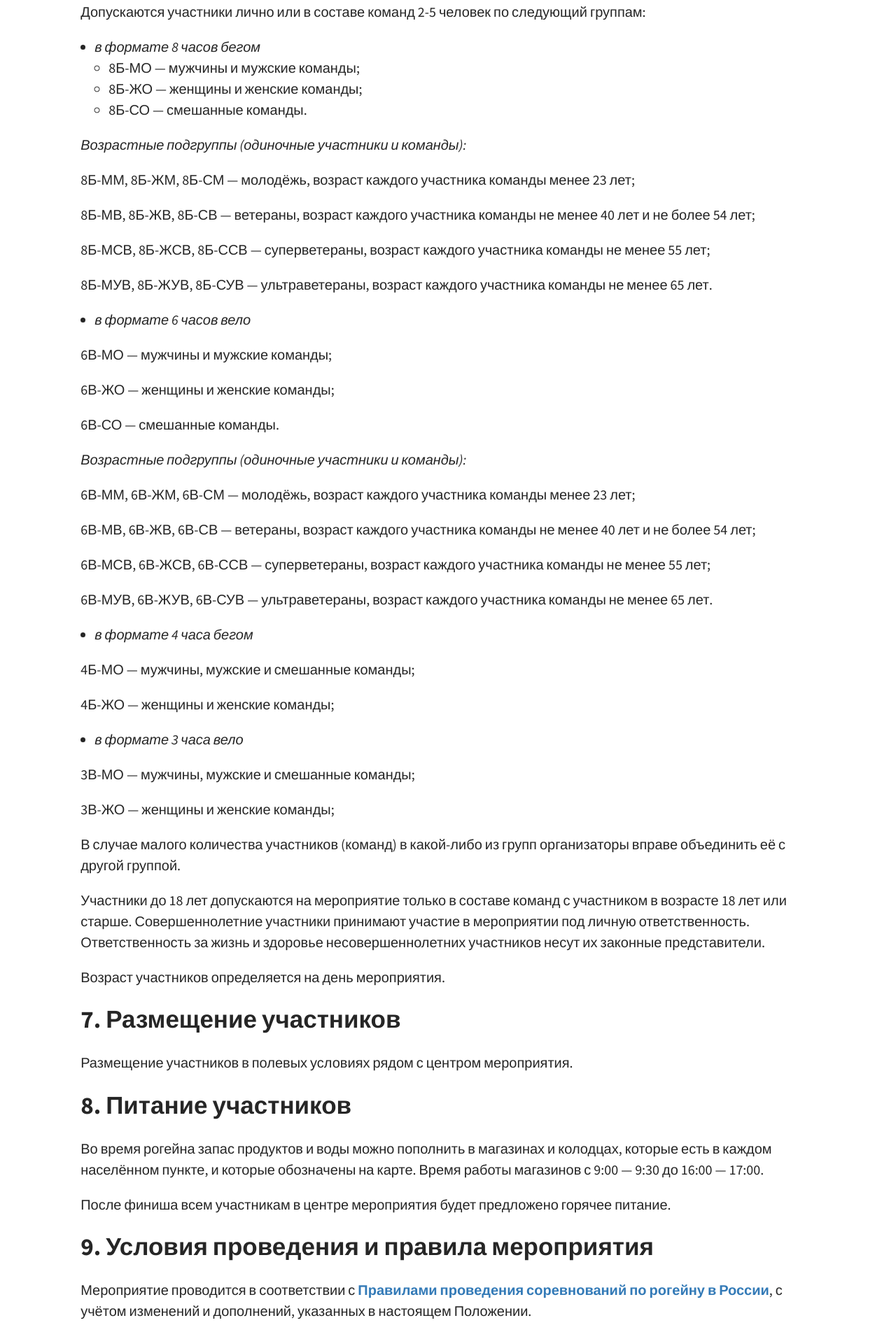
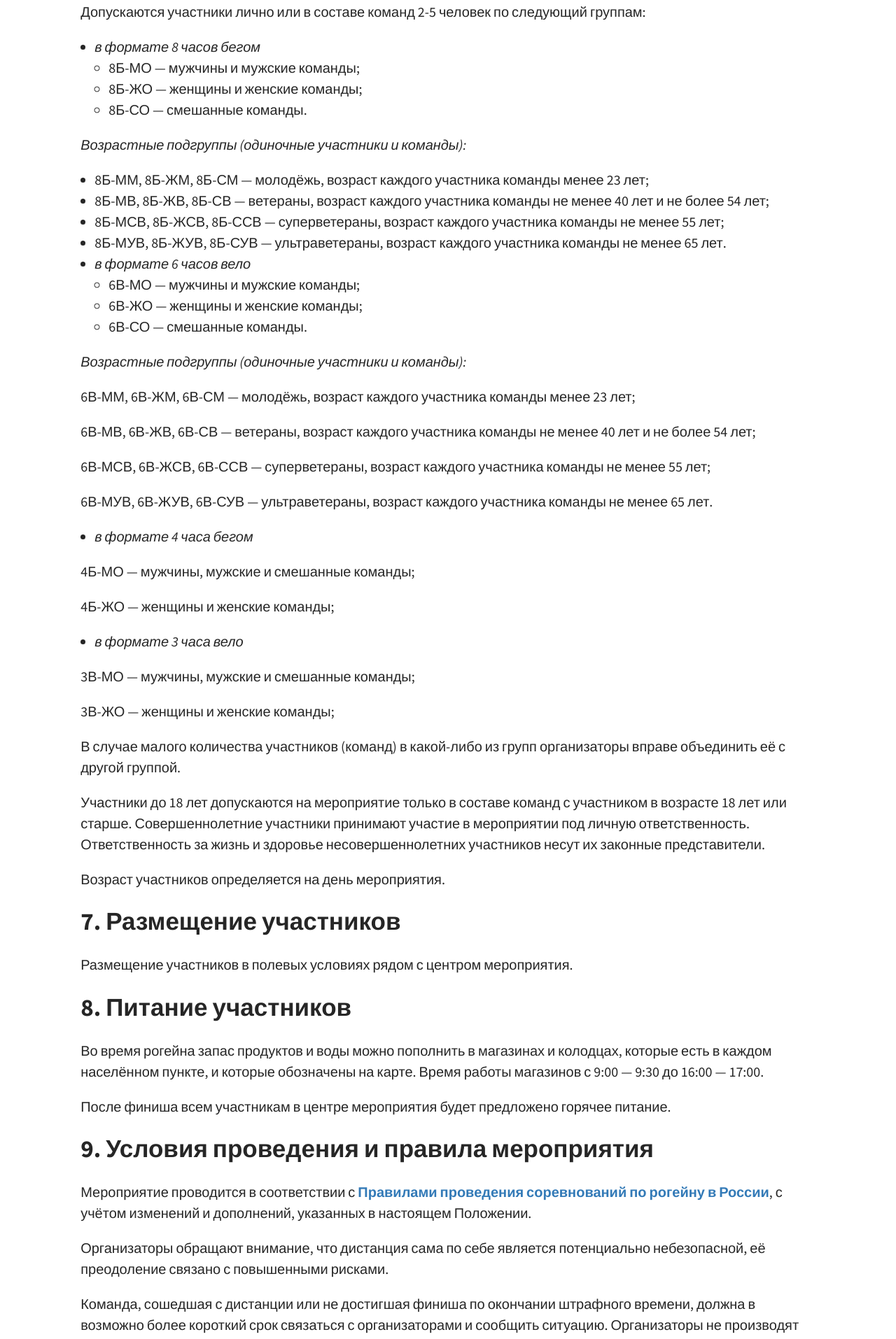
Before and after one commit to ForestAdventure/hidden, a Jekyll site: the page built from _posts/2020-07-14-fa-regulations.md, in a window 1280 px wide. Shown: the part 3003-4917 px from the top of the page at 70% size. Built offline with Jekyll 4.4.1, drawn with Linux system fonts in a browser that asks for light colours.

```diff
--- a/_posts/2020-07-14-fa-regulations.md
+++ b/_posts/2020-07-14-fa-regulations.md
@@ -109,22 +109,15 @@ tags: [Положение, Рогейн, "2020"]
    - 8Б-СО — смешанные команды.
 
 *Возрастные подгруппы (одиночные участники и команды):*
-
-8Б-ММ, 8Б-ЖМ, 8Б-СМ — молодёжь, возраст каждого участника команды менее 23 лет;
-
-8Б-МВ, 8Б-ЖВ, 8Б-СВ — ветераны, возраст каждого участника команды не менее 40 лет и не более 54 лет;
-
-8Б-МСВ, 8Б-ЖСВ, 8Б-ССВ — суперветераны, возраст каждого участника команды не менее 55 лет;
-
-8Б-МУВ, 8Б-ЖУВ, 8Б-СУВ — ультраветераны, возраст каждого участника команды не менее 65 лет.
+   - 8Б-ММ, 8Б-ЖМ, 8Б-СМ — молодёжь, возраст каждого участника команды менее 23 лет;
+   - 8Б-МВ, 8Б-ЖВ, 8Б-СВ — ветераны, возраст каждого участника команды не менее 40 лет и не более 54 лет;
+   - 8Б-МСВ, 8Б-ЖСВ, 8Б-ССВ — суперветераны, возраст каждого участника команды не менее 55 лет;
+   - 8Б-МУВ, 8Б-ЖУВ, 8Б-СУВ — ультраветераны, возраст каждого участника команды не менее 65 лет.
 
 - *в формате 6 часов вело*
-
-6В-МО — мужчины и мужские команды;
-
-6В-ЖО — женщины и женские команды;
-
-6В-СО — смешанные команды.
+   - 6В-МО — мужчины и мужские команды;
+   - 6В-ЖО — женщины и женские команды;
+   - 6В-СО — смешанные команды.
 
 *Возрастные подгруппы (одиночные участники и команды):*
 
```
